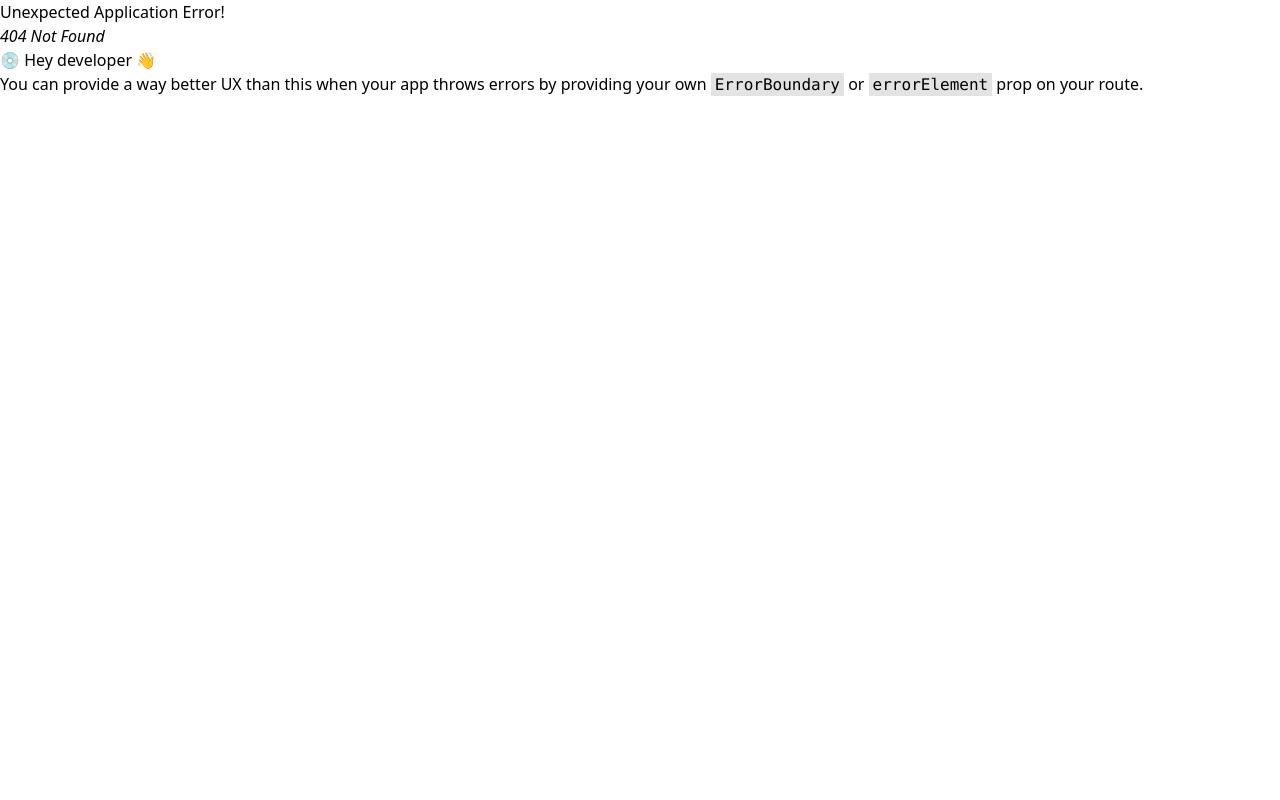
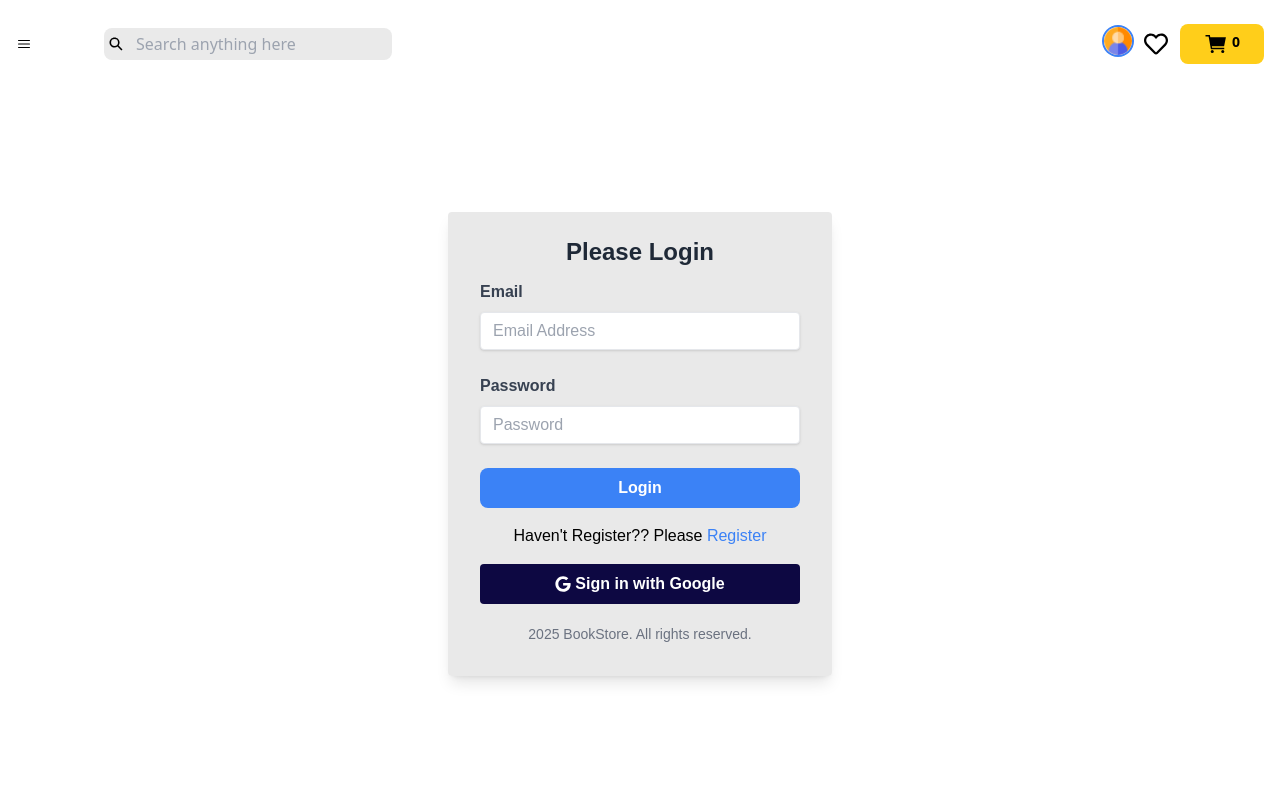
Before and after one commit to Nevin100/MERN_STRORE-APP, a React (Vite) app: page /login in a window 1280 px wide. Before the commit this address had no page. Shown: the top 800 px of the page. Built offline with nearby package versions, Linux system fonts and the light colour scheme.

Commit message:
new commits

```diff
--- a/package.json
+++ b/package.json
@@ -10,9 +10,12 @@
     "preview": "vite preview"
   },
   "dependencies": {
+    "@reduxjs/toolkit": "^2.3.0",
     "react": "^18.3.1",
     "react-dom": "^18.3.1",
+    "react-hook-form": "^7.53.2",
     "react-icons": "^5.3.0",
+    "react-redux": "^9.1.2",
     "react-router-dom": "^6.28.0",
     "swiper": "^11.1.14"
   },
--- /dev/null
+++ b/src/components/Login.jsx
@@ -0,0 +1,84 @@
+import React, { useState } from "react";
+import { Link } from "react-router-dom";
+import { FaGoogle } from "react-icons/fa";
+import { useForm } from "react-hook-form";
+const Login = () => {
+  const [message, setmessage] = useState("");
+  const {
+    register,
+    handleSubmit,
+    watch,
+    formState: { errors },
+  } = useForm();
+  const onSubmit = (data) => console.log(data);
+  const handleGoogleSignIn = () => {};
+  return (
+    <div className="h-[calc(100vh-120px)] flex justify center items-center">
+      <div className="w-full max-w-sm mx-auto bg-neutral-200/85 shadow-lg rounded px-8 pt-6 pb-8 mb-4">
+        <h2 className="text-2xl font-semibold mb-3 text-center text-gray-800">
+          Please Login
+        </h2>
+        <form onSubmit={handleSubmit(onSubmit)}>
+          <div className="mb-6">
+            <label
+              className="block text-gray-700 text-md font-bold mb-2 "
+              htmlFor="email"
+            >
+              Email
+            </label>
+            <input
+              {...register("email", { required: true })}
+              type="email"
+              name="email"
+              id="email"
+              placeholder="Email Address "
+              className="shadow appearance-none border rounded w-full py-2 px-3 leading-tight focus:outline-none focus:shadow"
+            />
+          </div>
+          <div className="mb-6">
+            <label
+              className="block text-gray-700 text-md font-bold mb-2 "
+              htmlFor="password"
+            >
+              Password
+            </label>
+            <input
+              {...register("password", { required: true })}
+              type="password"
+              name="password"
+              id="password"
+              placeholder="Password "
+              className="shadow appearance-none border rounded w-full py-2 px-3 leading-tight focus:outline-none focus:shadow"
+            />
+          </div>
+          {message && <p className="text-red-500 text-sm py-1">{message}</p>}
+          <div className="flex justify-center items-center">
+            <button className="bg-blue-500 hover:bg-blue-700 w-full text-white font-bold py-2 px-8 rounded-lg focus:outline-none">
+              Login
+            </button>
+          </div>
+        </form>
+        <p className="align-baseline font-medium mt-4 text-md text-center">
+          Haven't Register?? Please{" "}
+          <Link to="/register" className="text-blue-500">
+            Register
+          </Link>
+        </p>
+        <div className="mt-4">
+          <button
+            onClick={handleGoogleSignIn}
+            className="w-full flex flex-wrap gap-1 justify-center items-center bg-secondary hover:bg-blue-500 text-white rounded font-bold py-2 px-4 focus:outline-none"
+          >
+            <FaGoogle mr-2 />
+            Sign in with Google
+          </button>
+        </div>
+        <p className="mt-5 text-center text-gray-500 text-sm">
+          2025 BookStore. All rights reserved.{" "}
+        </p>
+      </div>
+    </div>
+  );
+};
+
+export default Login;
--- a/src/components/Navbar.jsx
+++ b/src/components/Navbar.jsx
@@ -16,6 +16,7 @@
     { name: "Orders", href: "/orders" },
     { name: "Cart Page", href: "/cart" },
     { name: "CheckOut", href: "/checkout" },
+    { name: "Logout", href: "/login" },
   ];
   return (
     <>
--- /dev/null
+++ b/src/components/Register.jsx
@@ -0,0 +1,85 @@
+import React, { useState } from "react";
+import { Link } from "react-router-dom";
+import { FaGoogle } from "react-icons/fa";
+import { useForm } from "react-hook-form";
+
+const Register = () => {
+  const [message, setmessage] = useState("");
+  const {
+    register,
+    handleSubmit,
+    watch,
+    formState: { errors },
+  } = useForm();
+  const onSubmit = (data) => console.log(data);
+  const handleGoogleSignIn = () => {};
+  return (
+    <div className="h-[calc(100vh-120px)] flex justify center items-center">
+      <div className="w-full max-w-sm mx-auto bg-neutral-200/85 shadow-lg rounded px-8 pt-6 pb-8 mb-4">
+        <h2 className="text-2xl font-semibold mb-3 text-center text-gray-800">
+          Please Register
+        </h2>
+        <form onSubmit={handleSubmit(onSubmit)}>
+          <div className="mb-6">
+            <label
+              className="block text-gray-700 text-md font-bold mb-2 "
+              htmlFor="email"
+            >
+              Email
+            </label>
+            <input
+              {...register("email", { required: true })}
+              type="email"
+              name="email"
+              id="email"
+              placeholder="Email Address "
+              className="shadow appearance-none border rounded w-full py-2 px-3 leading-tight focus:outline-none focus:shadow"
+            />
+          </div>
+          <div className="mb-6">
+            <label
+              className="block text-gray-700 text-md font-bold mb-2 "
+              htmlFor="password"
+            >
+              Password
+            </label>
+            <input
+              {...register("password", { required: true })}
+              type="password"
+              name="password"
+              id="password"
+              placeholder="Password "
+              className="shadow appearance-none border rounded w-full py-2 px-3 leading-tight focus:outline-none focus:shadow"
+            />
+          </div>
+          {message && <p className="text-red-500 text-sm py-1">{message}</p>}
+          <div className="flex justify-center items-center">
+            <button className="bg-blue-500 hover:bg-blue-700 w-full text-white font-bold py-2 px-8 rounded-lg focus:outline-none">
+              Register
+            </button>
+          </div>
+        </form>
+        <p className="align-baseline font-medium mt-4 text-md text-center">
+          Have an Account?? Please{" "}
+          <Link to="/login" className="text-blue-500">
+            Login
+          </Link>
+        </p>
+        <div className="mt-4">
+          <button
+            onClick={handleGoogleSignIn}
+            className="w-full flex flex-wrap gap-1 justify-center items-center bg-secondary hover:bg-blue-500 text-white rounded font-bold py-2 px-4 focus:outline-none"
+          >
+            <FaGoogle mr-2 />
+            Sign in with Google
+          </button>
+        </div>
+        <p className="mt-5 text-center text-gray-500 text-sm">
+          2025 BookStore. All rights reserved.{" "}
+        </p>
+      </div>
+    </div>
+  );
+};
+
+export default Register;
```
Also changed, not shown: src/routers/router.jsx (+9 -2 lines), 1 other file (tests, documents, lock files or other folders).
